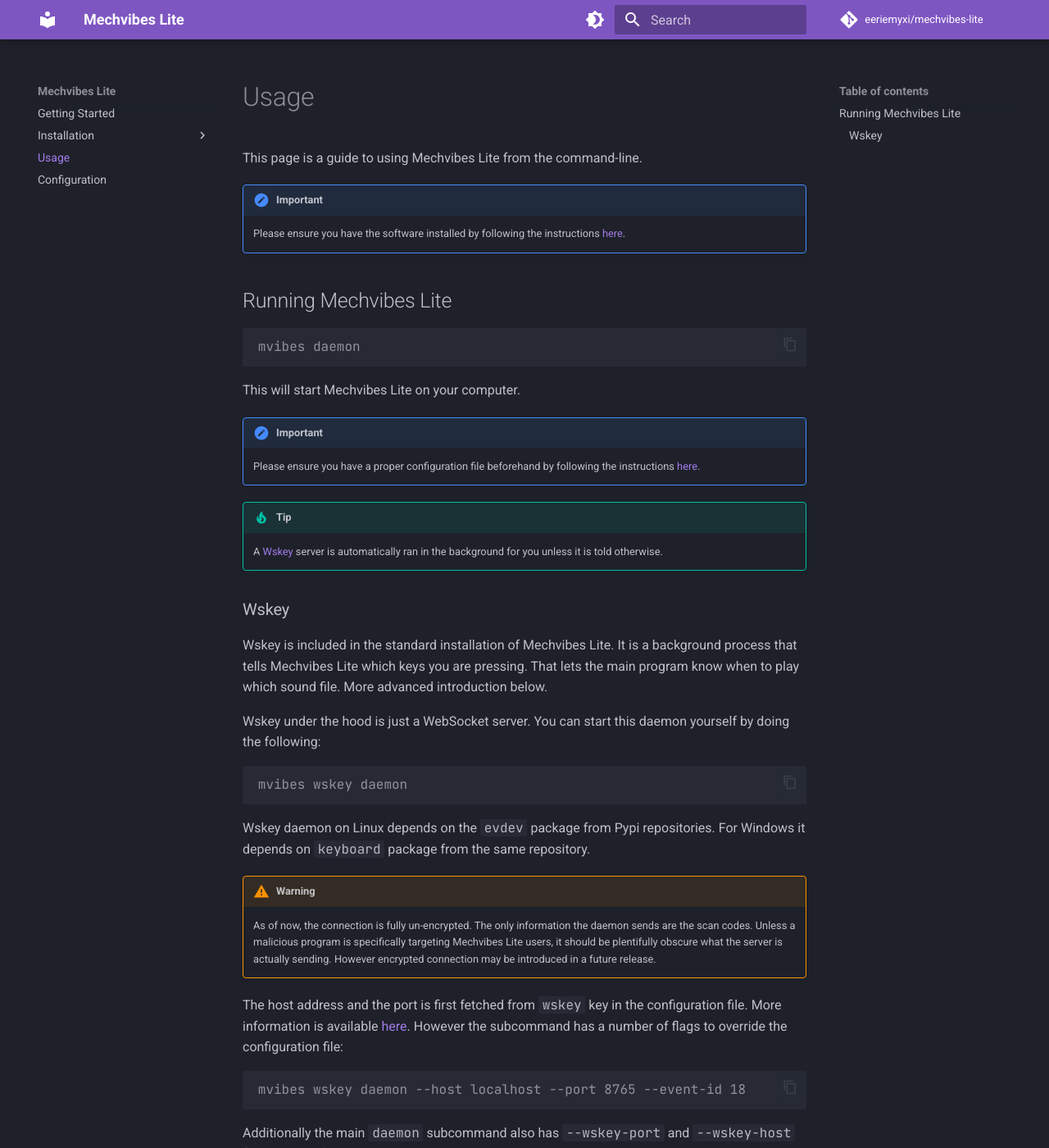
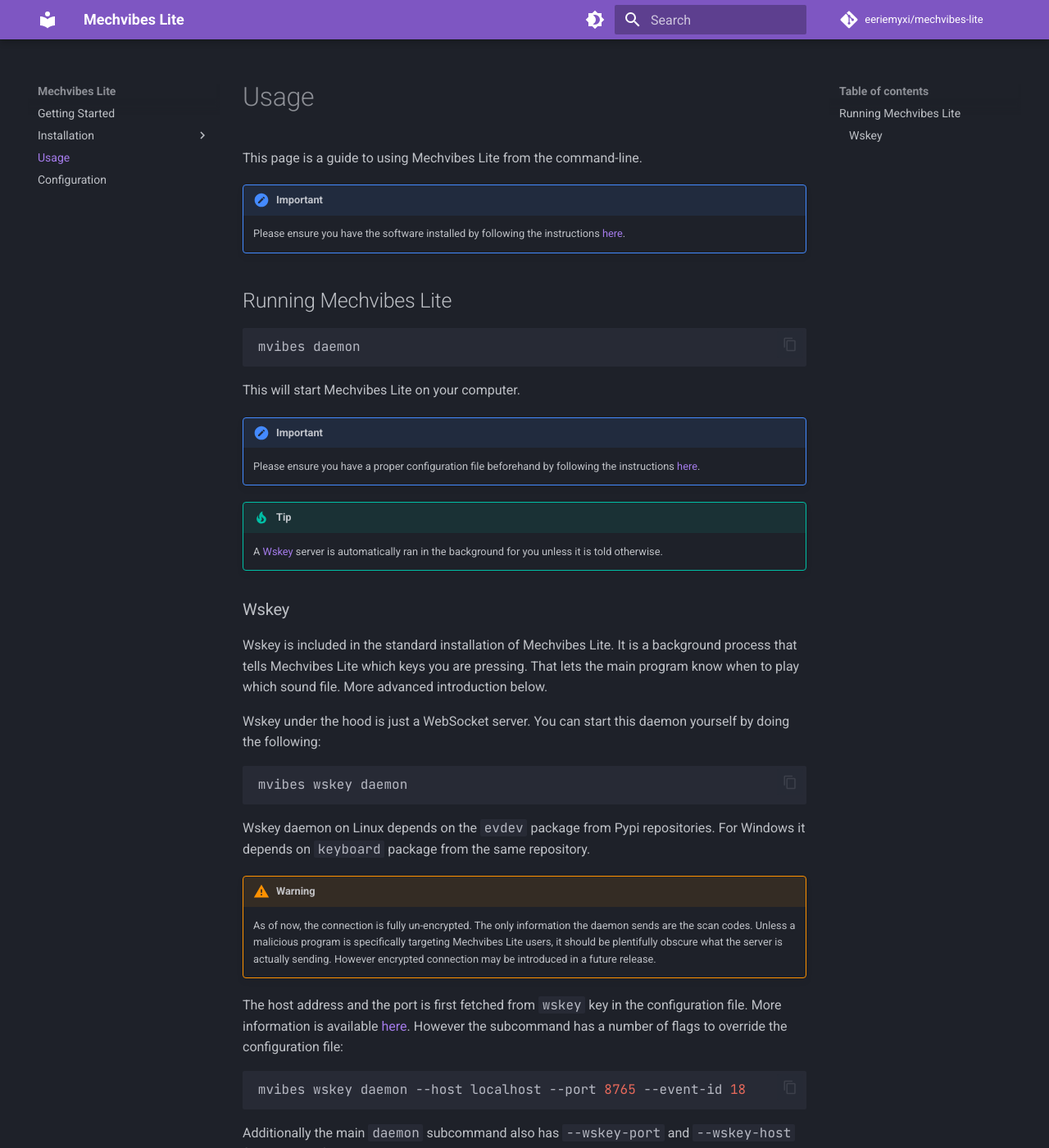
Before and after one commit to eeriemyxi/mechvibes-lite, an MkDocs documentation site: the page built from docs/usage.md, in a window 1280 px wide and 1400 px high. Shown: the whole window at 82% size. Built offline with MkDocs 1.6.1 and Material for MkDocs 9.7.7, drawn with Linux system fonts in a browser that asks for light colours; comment, search, counter and statistics services are not loaded.

````diff
--- a/docs/usage.md
+++ b/docs/usage.md
@@ -6,7 +6,7 @@ This page is a guide to using Mechvibes Lite from the command-line.
     instructions [here](/#installation).
 
 ## Running Mechvibes Lite
-```console
+```shell
 mvibes daemon
 ```
 This will start Mechvibes Lite on your computer.
@@ -28,7 +28,7 @@ introduction below.
 Wskey under the hood is just a WebSocket server. You can start this daemon
 yourself by doing the following:
 
-```console
+```shell
 mvibes wskey daemon
 ```
 
@@ -46,7 +46,7 @@ The host address and the port is first fetched from `wskey` key in the
 configuration file. More information is available [here](#configuration).
 However the subcommand has a number of flags to override the configuration file:
 
-```console
+```shell
 mvibes wskey daemon --host localhost --port 8765 --event-id 18
 ```
 
````
